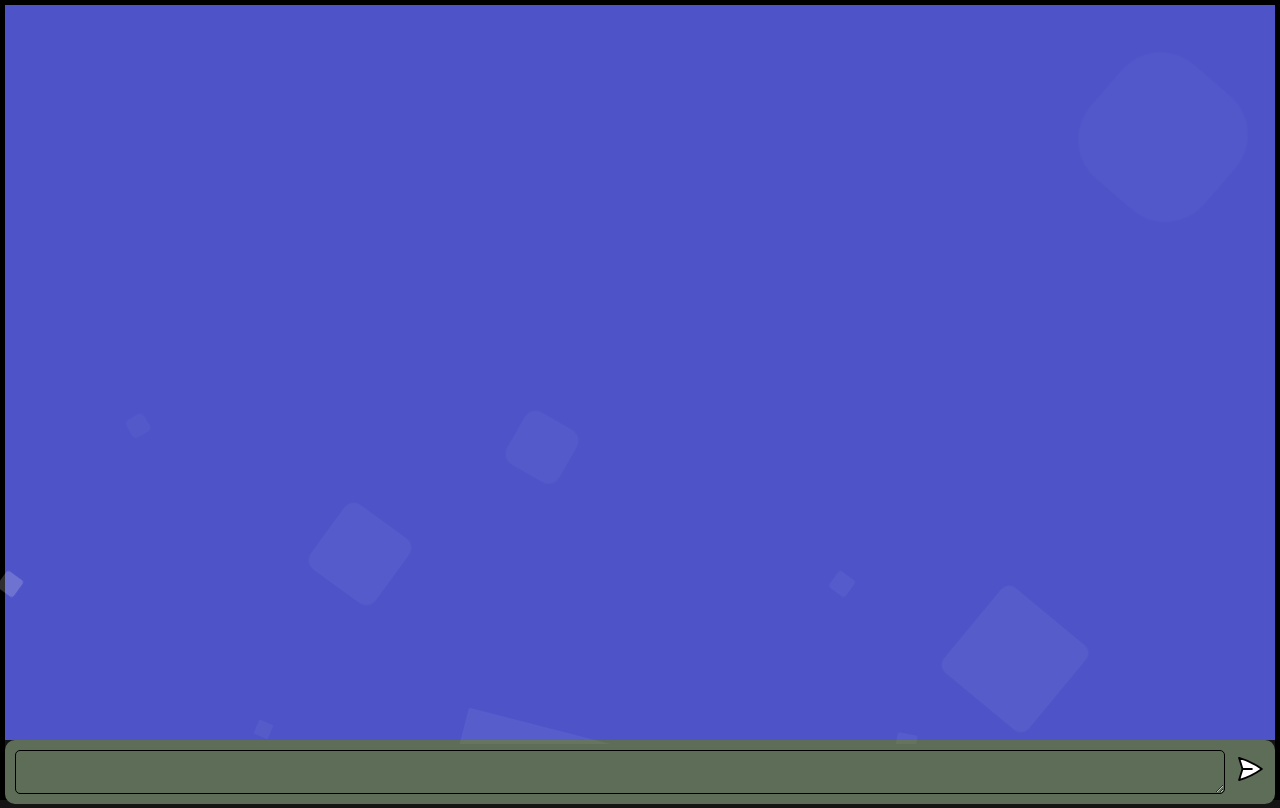
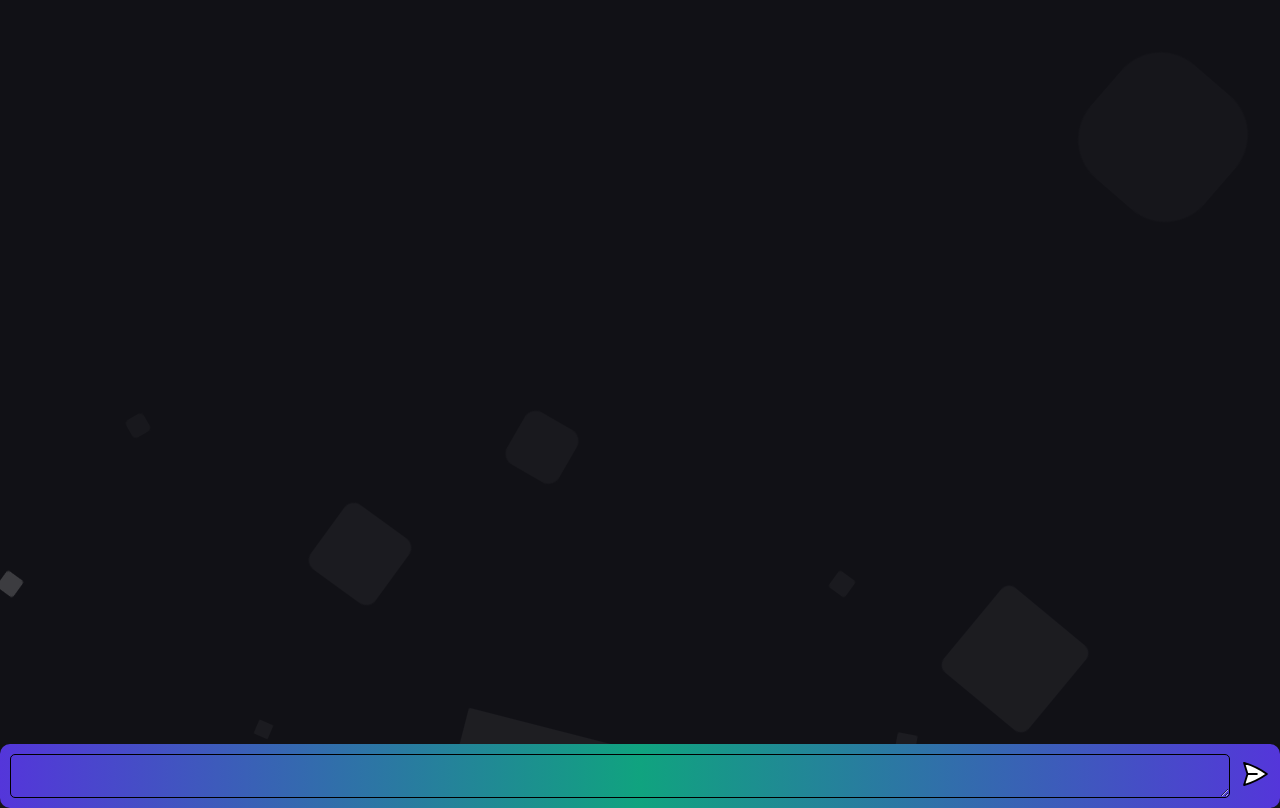
Before and after one commit to greenundy/AIassistantv1, a website built with Vite: page client/index.html in a window 1280 px wide. Built offline with nearby package versions, Linux system fonts and the light colour scheme.

Commit message:
update v3

```diff
--- a/client/index.html
+++ b/client/index.html
@@ -5,7 +5,7 @@
     <link rel="icon" type="image/svg+xml" href="/favicon.ico" />
     <meta name="viewport" content="width=device-width, initial-scale=1.0" />
     <link rel="stylesheet" href="style.css">
-    <title>Davinci coding AI</title>
+    <title>Rotherium AI assistant</title>
   </head>
   <body>
     <div id="app">
--- a/client/style.css
+++ b/client/style.css
@@ -12,7 +12,7 @@ body {
 }
 
 .area{
-  background: #4e54c8;
+  background: #111116;
   background: -webkit-linear-gradient(to left, #8f94fb, #4e54c8);
   width: 100%;
   height:93%;
@@ -140,8 +140,8 @@ body {
 #app {
   width: 100vw;
   height: 100vh;
-  background: #151515;
-  border:5px solid rgb(0, 0, 0);
+  background: #111111;
+  border:10px solid rgba(0, 0, 0, 0,3);
   display: flex;
   flex-direction: column;
   align-items: center;
@@ -243,7 +243,8 @@ form {
   max-width: 1280px;
   margin: 0 auto;
   padding: 10px;
-  background: #5d6d57;
+  /* background gradient */
+  background: linear-gradient(90deg, #5436DA, #10a37f,#5436DA);
   border-radius:10px;
   display: flex;
   flex-direction: row;
```
